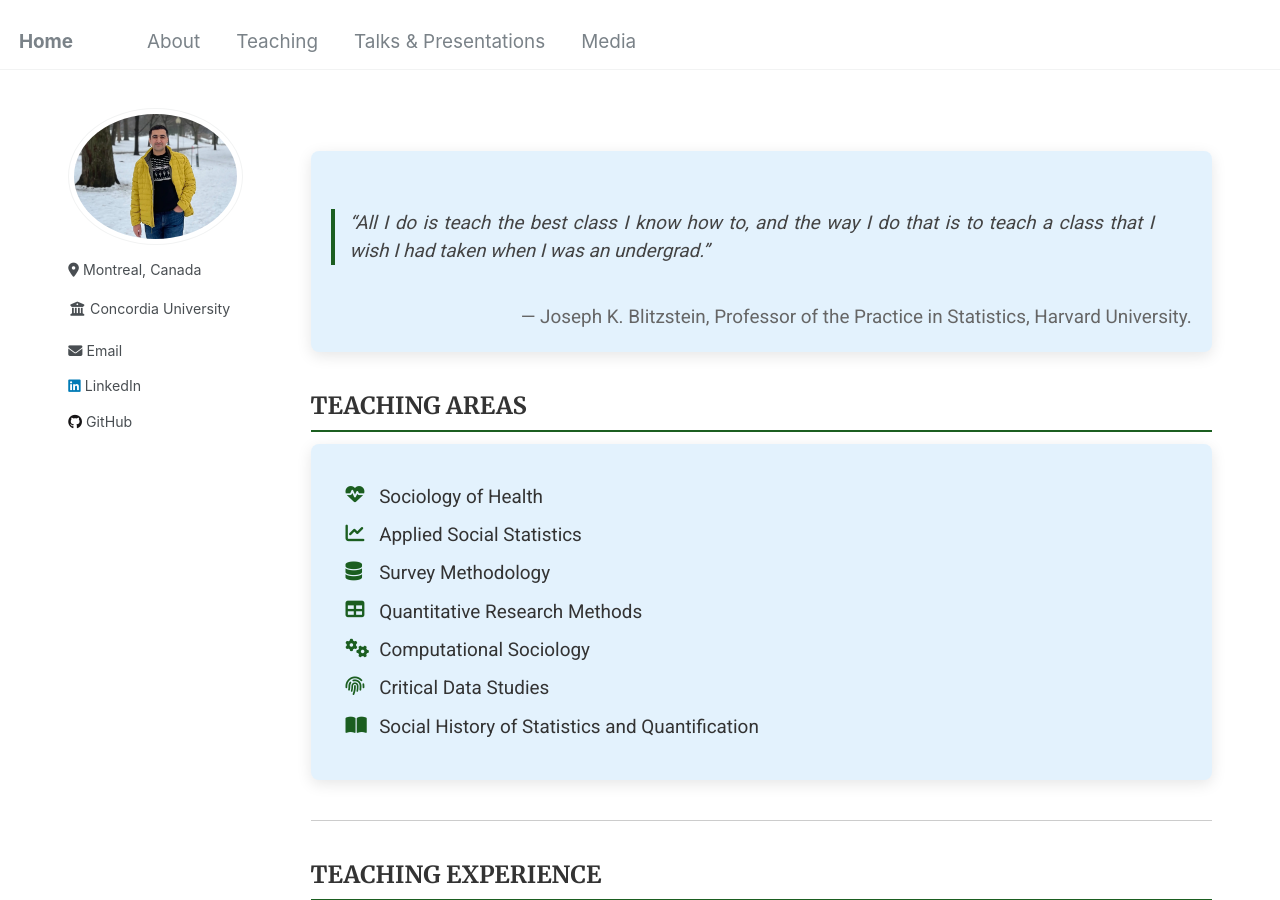
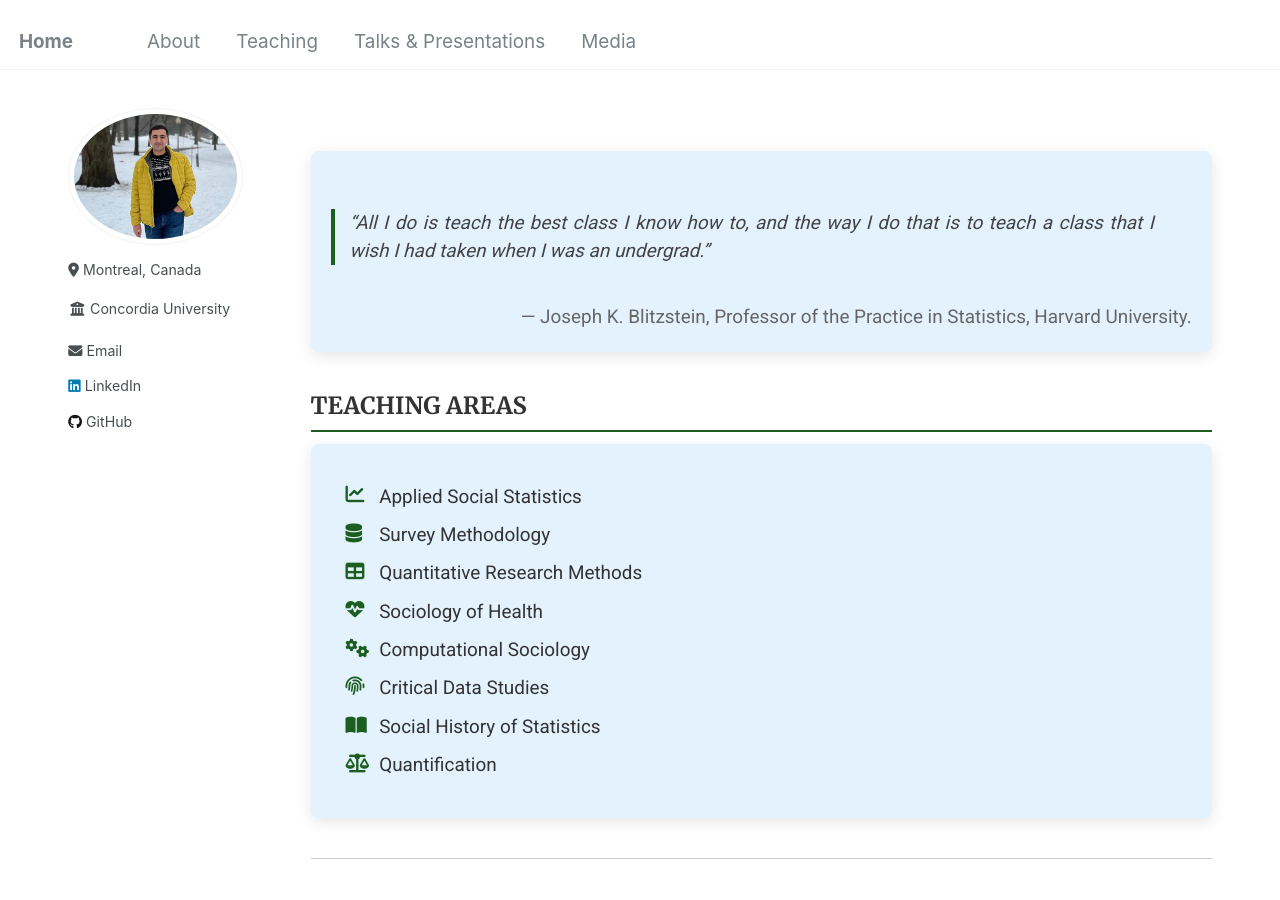
Before and after one commit to Mohsnmonji/mohsnmonji.github.io, a Jekyll site: the page built from _pages/teaching.md, in a window 1280 px wide and 900 px high. Built offline with Jekyll 4.4.1, drawn with Linux system fonts in a browser that asks for light colours.

Commit message:
Update teaching.md

```diff
--- a/_pages/teaching.md
+++ b/_pages/teaching.md
@@ -76,13 +76,14 @@ author_profile: true
   <h2>TEACHING AREAS</h2>
   <div class="teaching-card">
     <ul class="teaching-list">
-      <li><i class="fas fa-heartbeat icon"></i> Sociology of Health</li>
       <li><i class="fas fa-chart-line icon"></i> Applied Social Statistics</li>
       <li><i class="fas fa-database icon"></i> Survey Methodology</li>
       <li><i class="fas fa-table icon"></i> Quantitative Research Methods</li>
+      <li><i class="fas fa-heartbeat icon"></i> Sociology of Health</li>
       <li><i class="fas fa-cogs icon"></i> Computational Sociology</li>
       <li><i class="fas fa-fingerprint icon"></i> Critical Data Studies</li>
-      <li><i class="fas fa-book-open icon"></i> Social History of Statistics and Quantification</li>
+      <li><i class="fas fa-book-open icon"></i> Social History of Statistics</li>
+      <li><i class="fas fa-balance-scale icon"></i> Quantification</li>
     </ul>
   </div>
 </div>
```
